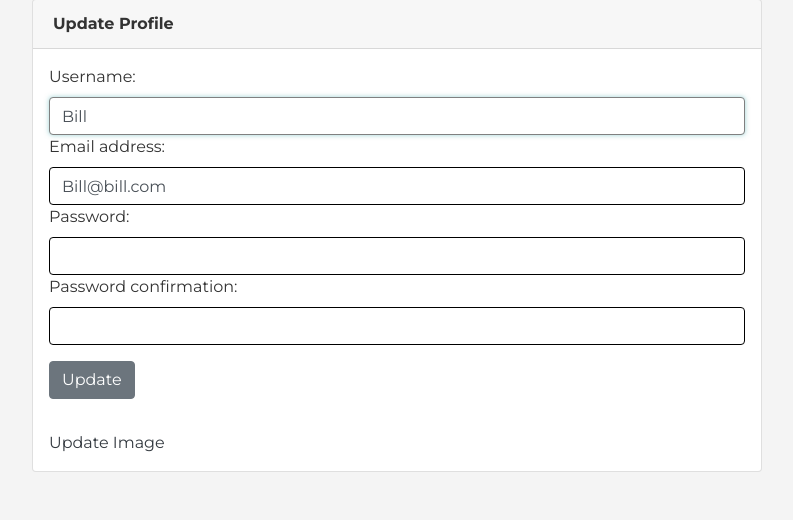
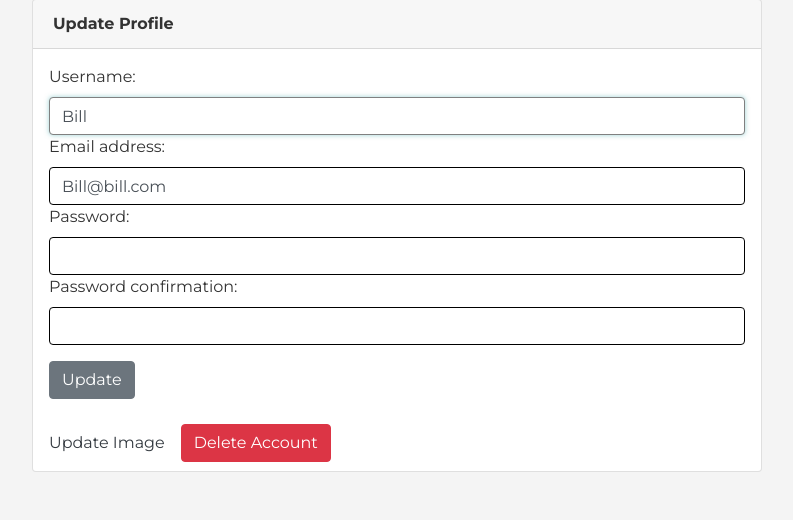
Before and after one commit to Rossi-21/form_shows, a Django app: page /user/9/update in a window 1280 px wide. Shown: the part 427-947 px from the top of the page, without its empty margins (243-1036 px from the left). Run offline with Django 4.2, Linux system fonts and the light colour scheme; a user stored in the database is signed in; data comes from the database, SQL or seed files in the repository; both versions use the stored data as it was after the commit; some libraries are stand-ins or nearby versions.

Commit message:
delete user button

```diff
--- a/user_app/templates/updateUser.html
+++ b/user_app/templates/updateUser.html
@@ -29,7 +29,11 @@
 
                     <button class="btn btn-secondary mt-3" type="submit">Update</button>
                 </form>
-                <a class="m-3 text-dark" href="{% url 'updateImage' user.id %}">Update Image</a>
+                <div class="d-flex align-items-center">
+                    <a class="m-3 text-dark" href="{% url 'updateImage' user.id %}">Update Image</a>
+                    <a href="{% url 'deleteUser' user.id %}"><button class="btn btn-danger">Delete Account</button></a>
+                </div>
+
             </div>
         </div>
     </div>
--- a/user_app/urls.py
+++ b/user_app/urls.py
@@ -11,7 +11,8 @@ urlpatterns = [
     path('register', views.registerUser, name="registerUser"),
     path('user/<int:id>/', views.showUser, name="showUser"),
     path('user/<int:id>/update', views.updateUser, name="updateUser"),
-    path ('user/<int:id>/updateimage', views.updateImage, name="updateImage"),
+    path('user/<int:id>/delete', views.deleteUser, name="deleteUser"),
+    path('user/<int:id>/updateimage', views.updateImage, name="updateImage"),
     path('like/<int:id>/', views.likeShow, name="likeShow"),
     path('comment/<int:id>/delete', views.deleteComment, name="deleteComment"),
     path('login', views.loginUser, name="loginUser"),
--- a/user_app/views.py
+++ b/user_app/views.py
@@ -112,6 +112,13 @@ def updateUser(request, id):
     }
 
     return render(request, "updateUser.html", context)
+
+@login_required
+def deleteUser(request, id):
+    user = User.objects.get(id=id)
+    user.delete()
+
+    return redirect("registerUser")
 
 def updateImage(request, id):
 
```
Also changed, not shown: db.sqlite3.
